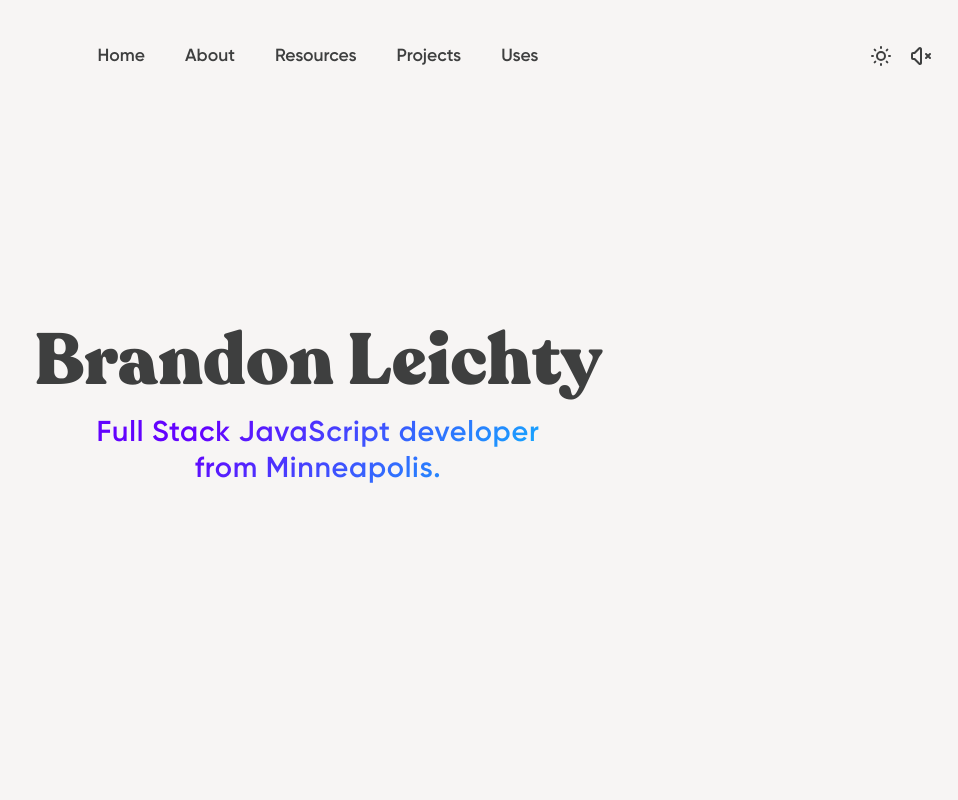
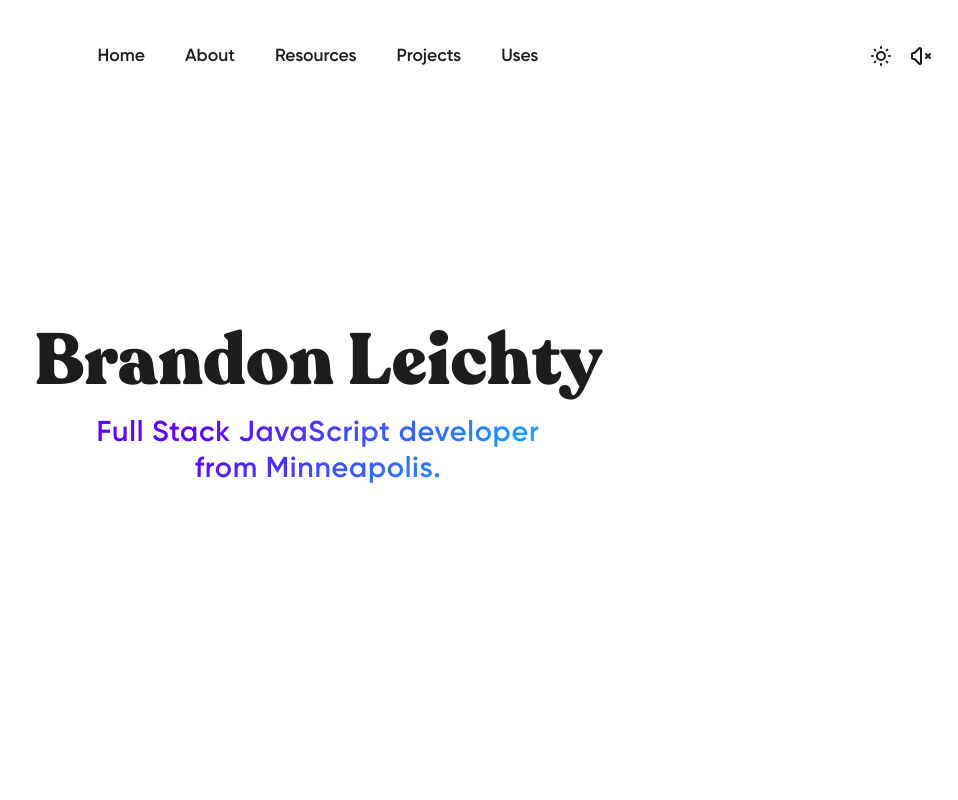
Before and after one commit to brandonleichty/personal-website-nextjs, a Next.js app: page / in a window 1280 px wide. Shown: the top 800 px of the page, without its empty margins (322-1280 px from the left). Built offline with nearby package versions, Linux system fonts and the light colour scheme; no server answers.

Commit message:
make text darker and background lighter

```diff
--- a/pages/_document.js
+++ b/pages/_document.js
@@ -10,7 +10,7 @@ class MyDocument extends Document {
     return (
       <Html>
         <Head />
-        <body className="bg-white-smoke dark:bg-dark-navy-2 text-charcoal dark:text-white transition-colors">
+        <body className="bg-white dark:bg-dark-navy-2 text-almost-black dark:text-white transition-colors">
           <Main />
           <NextScript />
         </body>
--- a/tailwind.config.js
+++ b/tailwind.config.js
@@ -14,7 +14,8 @@ module.exports = {
         "light-gray": "#f7f7f7",
         "white-smoke": "#f7f5f4",
         "charcoal": "#3e3f3f",
-        "purple": "#6303fe"
+        "purple": "#6303fe",
+        "almost-black": "#1d1d1f"
       },
       fontFamily: {
         Recoleta: ["Recoleta"],
```
